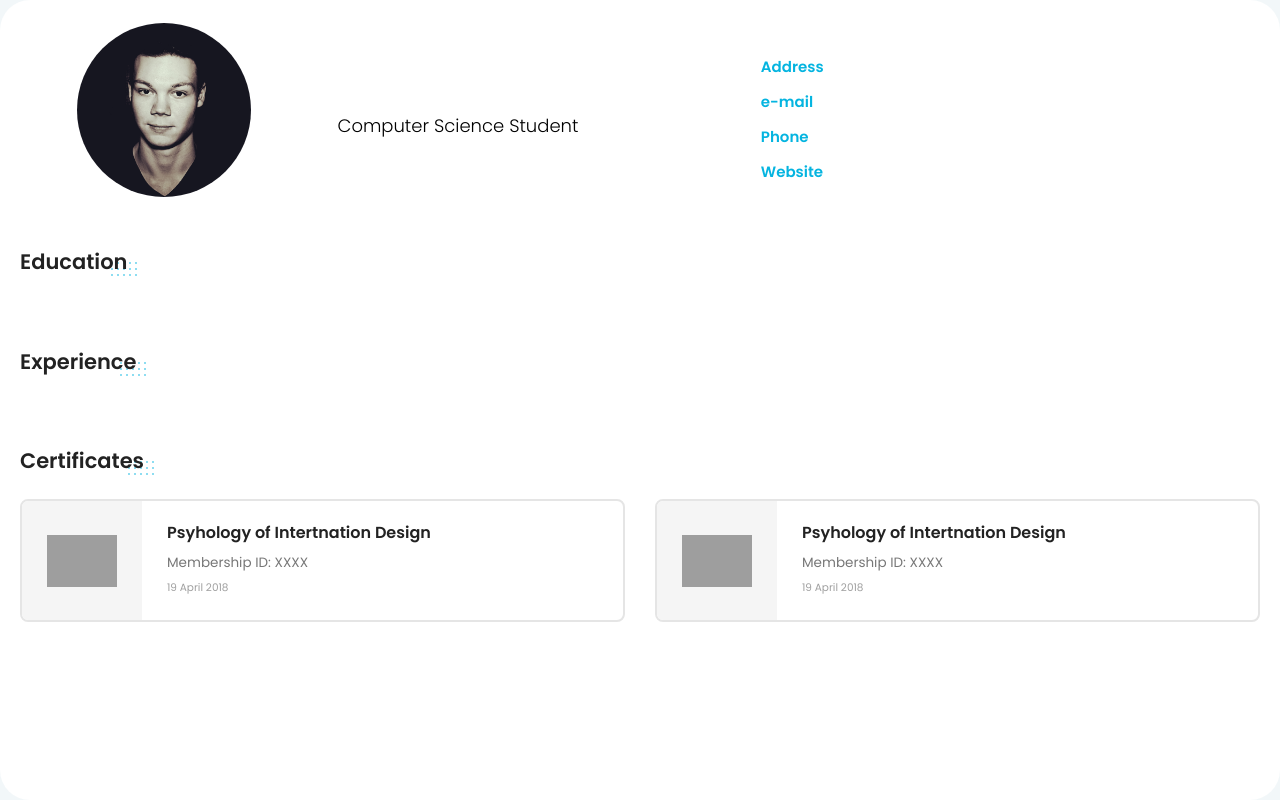
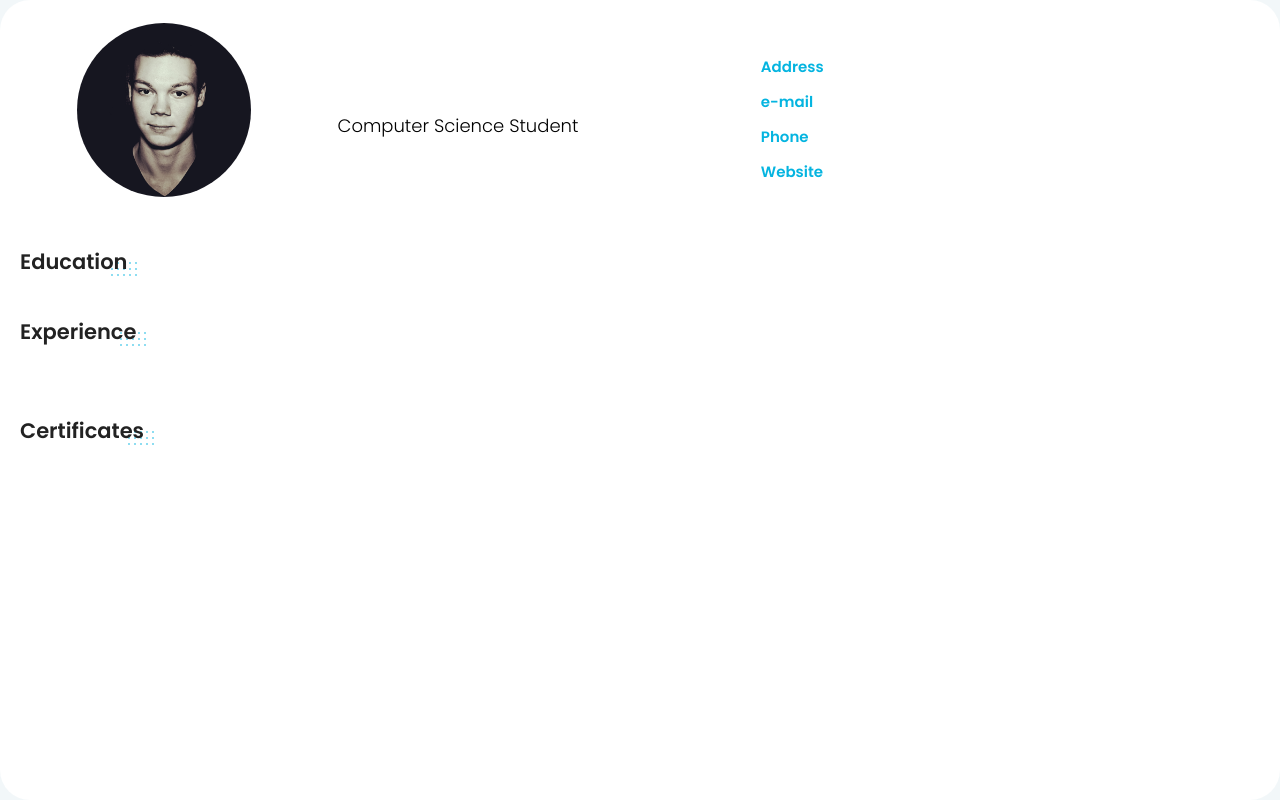
Before and after one commit to obause/cv-website, a Django app: template pdfgen/templates/pdfgen/resume_light.html in a window 1280 px wide. Run offline with Django 4.2, Linux system fonts and the light colour scheme; the template is opened without the code that fills it, so the values that code supplies are empty; some libraries are stand-ins or nearby versions; grey boxes are pictures that could not be loaded.

Commit message:
cv pdf version design

```diff
--- a/pdfgen/templates/pdfgen/resume_light.html
+++ b/pdfgen/templates/pdfgen/resume_light.html
@@ -12,23 +12,23 @@
     <link rel="shortcut icon" href="{% static 'favicon.ico' %}">
 
 
-    <link rel="stylesheet" href="{% static "css/reset.css" %}" type="text/css">
-    <link rel="stylesheet" href="{% static 'css/bootstrap-grid.min.css' %}" type="text/css">
-    <link rel="stylesheet" href="{% static 'css/magnific-popup.css' %}" type="text/css">
-    <link rel="stylesheet" href="{% static 'css/main_light.css' %}" type="text/css">
-    <link rel="stylesheet" href="{% static 'css/main_pdf.css' %}" type="text/css">
+    <link rel="stylesheet" href="http://localhost:8000/{% static "css/reset.css" %}" type="text/css">
+    <link rel="stylesheet" href="http://localhost:8000/{% static 'css/bootstrap-grid.min.css' %}" type="text/css">
+    <link rel="stylesheet" href="http://localhost:8000/{% static 'css/magnific-popup.css' %}" type="text/css">
+    <link rel="stylesheet" href="http://localhost:8000/{% static 'css/main_light.css' %}" type="text/css">
+    <link rel="stylesheet" href="http://localhost:8000/{% static 'css/main_pdf.css' %}" type="text/css">
     {% block css_files %}{% endblock %}
   </head>
 
   <body>
-
+    <div class="page">
       <section data-id="resume"  class="animated-section">
         <div class="section-content-pdf">
 
             <div class="row align-items-center">
                 <div class="col-3">
                     <div class="header-photo">
-                        <img src="/files/images/profile_pics/profile_pic.jpg" alt="Ole Bause">
+                        <img src=" http://localhost:8000/files/images/profile_pics/profile_pic.jpg" alt="Ole Bause">
                     </div>
                 </div>
                 <div class="col-4">
@@ -97,7 +97,7 @@
                     {% endfor %}
                   </div>
 
-                  <div class="white-space-50"></div>
+                  <div class="white-space-20"></div>
 
                   <div class="block-title">
                     <h3>Experience</h3>
@@ -145,59 +145,9 @@
             </div>
           </div>
 
-          <div class="row">
-            <!-- Certificate 1 -->
-            <div class="col-xs-12 col-sm-6">
-              <div class="certificate-item clearfix">
-                <div class="certi-logo">
-                  <img src="img/clients/client-1.png" alt="logo">
-                </div>
 
-                <div class="certi-content">
-                  <div class="certi-title">
-                    <h4>Psyhology of Intertnation Design</h4>
-                  </div>
-                  <div class="certi-id">
-                    <span>Membership ID: XXXX</span>
-                  </div>
-                  <div class="certi-date">
-                    <span>19 April 2018</span>
-                  </div>
-                  <div class="certi-company">
-                    <span></span>
-                  </div>
-                </div>
-              </div>
-            </div>
-            <!-- End of Certificate 1 -->
-
-            <!-- Certificate 2 -->
-            <div class="col-xs-12 col-sm-6">
-              <div class="certificate-item clearfix">
-                <div class="certi-logo">
-                  <img src="img/clients/client-1.png" alt="logo">
-                </div>
-
-                <div class="certi-content">
-                  <div class="certi-title">
-                    <h4>Psyhology of Intertnation Design</h4>
-                  </div>
-                  <div class="certi-id">
-                    <span>Membership ID: XXXX</span>
-                  </div>
-                  <div class="certi-date">
-                    <span>19 April 2018</span>
-                  </div>
-                  <div class="certi-company">
-                    <span></span>
-                  </div>
-                </div>
-              </div>
-            </div>
-            <!-- End of Certificate 2 -->
-
-          </div>
           <!-- End of Certificates -->
         </div>
       </section>
+    </div>
 </body>
--- a/static/css/main_light.css
+++ b/static/css/main_light.css
@@ -606,7 +606,7 @@ input[type="submit"]:focus {
 }
 
 /* --- Custom ScrollBar Customization --- */
-.ps>.ps__scrollbar-y-rail {
+/*.ps>.ps__scrollbar-y-rail {
   margin-right: 10px;
   margin-top: 30px;
   margin-bottom: 30px;
@@ -629,7 +629,7 @@ input[type="submit"]:focus {
 .ps:hover.ps--in-scrolling.ps--y>.ps__scrollbar-y-rail>.ps__scrollbar-y,
 .ps.ps--in-scrolling.ps--y>.ps__scrollbar-y-rail>.ps__scrollbar-y {
     width: 8px;
-}
+}*/
 /* --- End Custom ScrollBar Customization --- */
 
 .page-title {
--- a/static/css/main_pdf.css
+++ b/static/css/main_pdf.css
@@ -1,3 +1,28 @@
+.page {
+    display: block;
+    width: 100%;
+    height: 100%;
+    min-height: 100%;
+    padding: 0 0px;
+    overflow: hidden;
+  }
+
+  .page-content {
+    position: relative;
+    width: 100%;
+    max-width: 1280px;
+    min-height: 80vh;
+    margin: 10vh auto;
+    padding: 0;
+    background-color: #04b4e0;
+    -webkit-box-shadow: 0 0 100px -5px rgba(0,0,0,.25);
+    -moz-box-shadow: 0 0 100px -5px rgba(0,0,0,.25);
+    box-shadow: 0 0 100px -5px rgba(0,0,0,.25);
+    -webkit-backface-visibility: hidden;
+    -moz-backface-visibility: hidden;
+    backface-visibility: hidden;
+  }
+
 .header-photo {
     position: relative;
     width: 180px;
```
Also changed, not shown: other parts of static/css/main_pdf.css (+114 -0 lines), pdfgen/views.py (+6 -3 lines).
